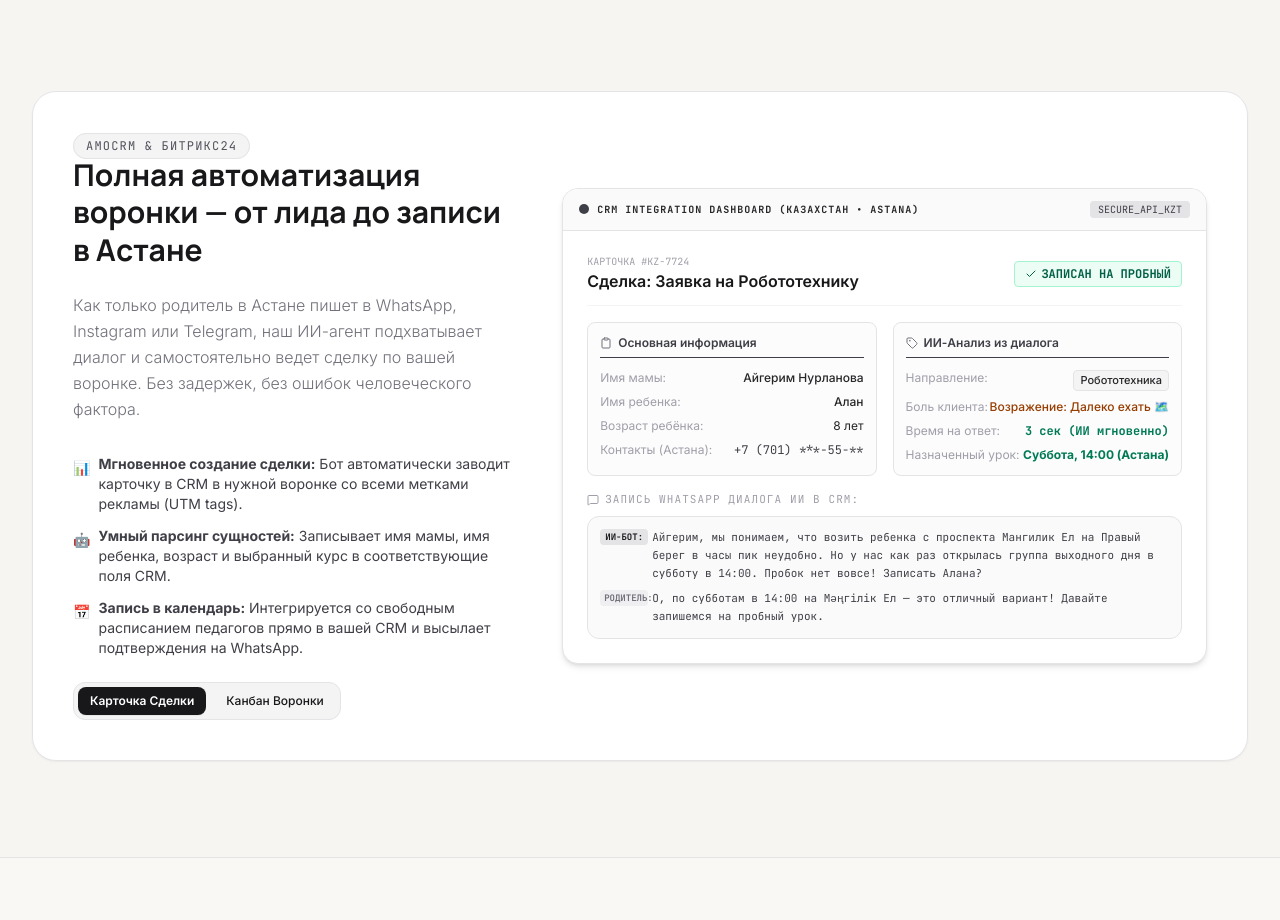
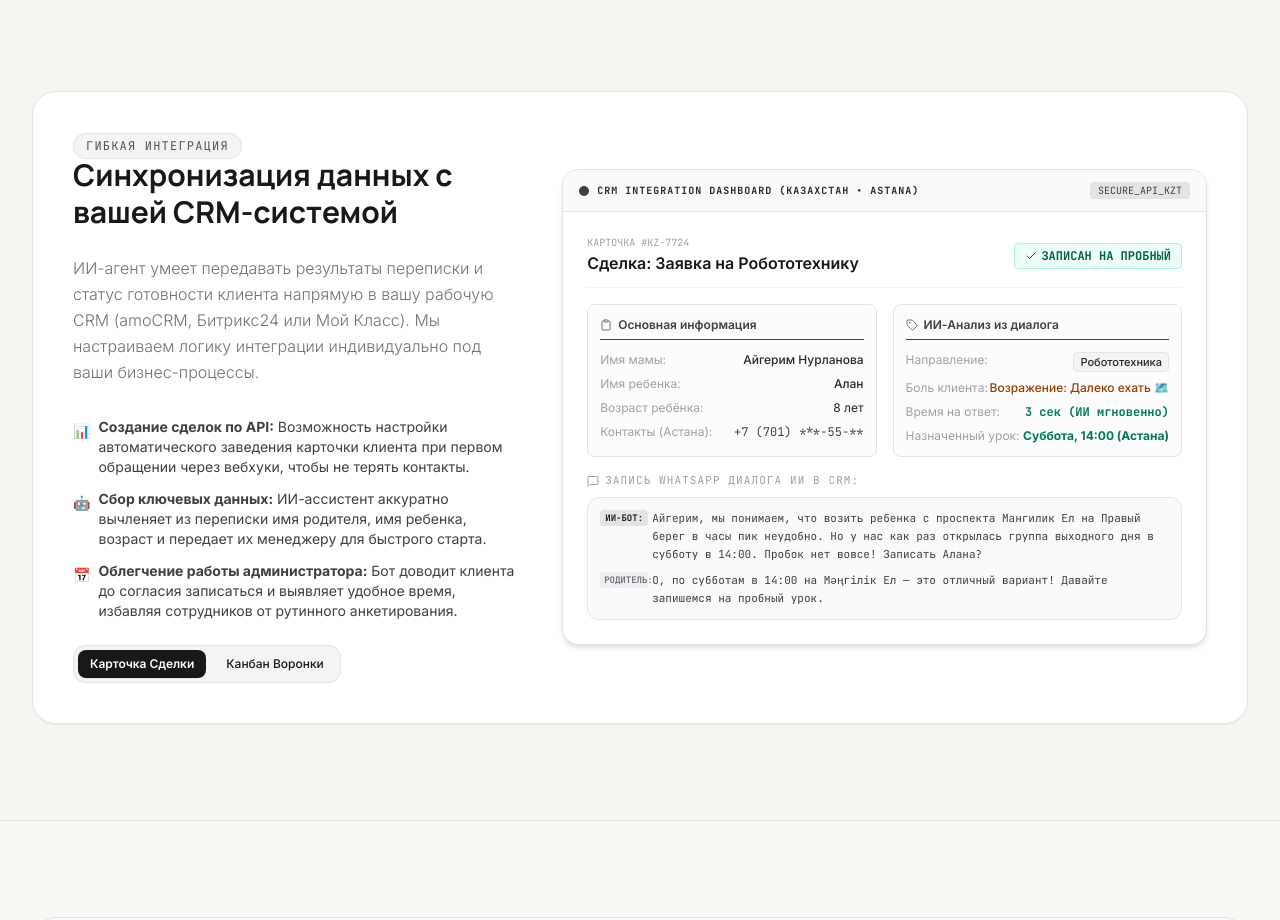
Before and after one commit to davaryayev-ai/Site-inst, a React (Vite) app: page / in a window 1280 px wide. Shown: the part 5440-6360 px from the top of the page. Built offline with nearby package versions, Linux system fonts and the light colour scheme.

Commit message:
Update CRM Integration copy to focus on custom integrations and API flexiblity

```diff
--- a/src/components/CrmShowcase.tsx
+++ b/src/components/CrmShowcase.tsx
@@ -12,27 +12,27 @@ export default function CrmShowcase() {
         {/* Texts explaining CRM Integration */}
         <div className="lg:col-span-5 space-y-6">
           <span className="text-xs font-mono text-zinc-600 uppercase tracking-widest bg-zinc-100 border border-zinc-200 px-3 py-1 rounded-full">
-            amoCRM & Битрикс24
+            Гибкая интеграция
           </span>
           <h3 className="text-2xl sm:text-3xl font-display font-bold text-zinc-900 leading-tight">
-            Полная автоматизация воронки — от лида до записи в Астане
+            Синхронизация данных с вашей CRM-системой
           </h3>
           <p className="text-sm sm:text-base text-zinc-500 font-sans leading-relaxed font-light">
-            Как только родитель в Астане пишет в WhatsApp, Instagram или Telegram, наш ИИ-агент подхватывает диалог и самостоятельно ведет сделку по вашей воронке. Без задержек, без ошибок человеческого фактора.
+            ИИ-агент умеет передавать результаты переписки и статус готовности клиента напрямую в вашу рабочую CRM (amoCRM, Битрикс24 или Мой Класс). Мы настраиваем логику интеграции индивидуально под ваши бизнес-процессы.
           </p>
 
           <ul className="space-y-3 pt-2 font-sans text-xs sm:text-sm text-zinc-700">
             <li className="flex items-start gap-2">
               <span className="mt-1 text-zinc-900 shrink-0">📊</span>
-              <span><strong>Мгновенное создание сделки:</strong> Бот автоматически заводит карточку в CRM в нужной воронке со всеми метками рекламы (UTM tags).</span>
+              <span><strong>Создание сделок по API:</strong> Возможность настройки автоматического заведения карточки клиента при первом обращении через вебхуки, чтобы не терять контакты.</span>
             </li>
             <li className="flex items-start gap-2">
               <span className="mt-1 text-zinc-900 shrink-0">🤖</span>
-              <span><strong>Умный парсинг сущностей:</strong> Записывает имя мамы, имя ребенка, возраст и выбранный курс в соответствующие поля CRM.</span>
+              <span><strong>Сбор ключевых данных:</strong> ИИ-ассистент аккуратно вычленяет из переписки имя родителя, имя ребенка, возраст и передает их менеджеру для быстрого старта.</span>
             </li>
             <li className="flex items-start gap-2">
               <span className="mt-1 text-zinc-900 shrink-0">📅</span>
-              <span><strong>Запись в календарь:</strong> Интегрируется со свободным расписанием педагогов прямо в вашей CRM и высылает подтверждения на WhatsApp.</span>
+              <span><strong>Облегчение работы администратора:</strong> Бот доводит клиента до согласия записаться и выявляет удобное время, избавляя сотрудников от рутинного анкетирования.</span>
             </li>
           </ul>
 
```
